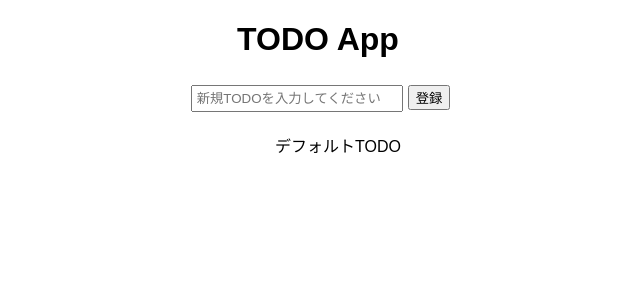
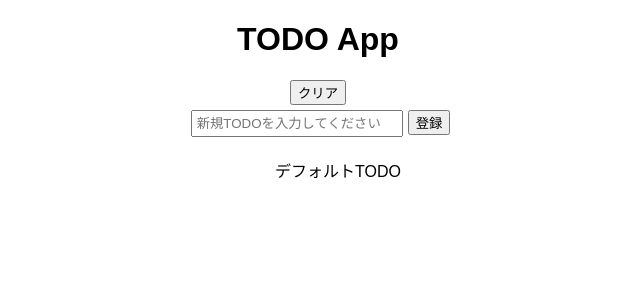
Before and after one commit to niceonionslice/react-sandbox, a React (Create React App) app in the folder my-app/: page / in a window 1280 px wide. Shown: the top 300 px of the page, without its empty margins (322-962 px from the left). Built offline with nearby package versions, Linux system fonts and the light colour scheme.

Commit message:
add: todoをresetをする処理を追加

```diff
--- a/my-app/src/App.js
+++ b/my-app/src/App.js
@@ -19,6 +19,14 @@ class App extends Component {
     // ↓ stateを変更するために用意したこのaddTodoメソッドはAppコンポーネントではなく別のコンポーネントが呼びます。この時呼び出し側がAppコンポーネントではないので
     // stateもtodoListもないという状態になってしまいます。bind(this)を呼び出すことで常にAppコンポーネントを参照することを強制することができるようです。
     this.addTodo = this.addTodo.bind(this);
+    this.resetTodo = this.resetTodo.bind(this);
+  }
+
+  // todoをすべてクリアーするためにメソッド
+  resetTodo() {
+    this.setState({
+      tasks: []
+    })
   }
 
   // addTaskメソッドはTodoInputでもTodoListでもなくAppコンポーネントに定義する。
@@ -62,6 +70,7 @@ class App extends Component {
     return (
       <div className="App">
         <h1>TODO App</h1>
+        <button onClick={this.resetTodo}>クリア</button>
         <TodoInput addTodo={this.addTodo}/>
         <TodoList tasks={this.state.tasks} />
       </div>
```
